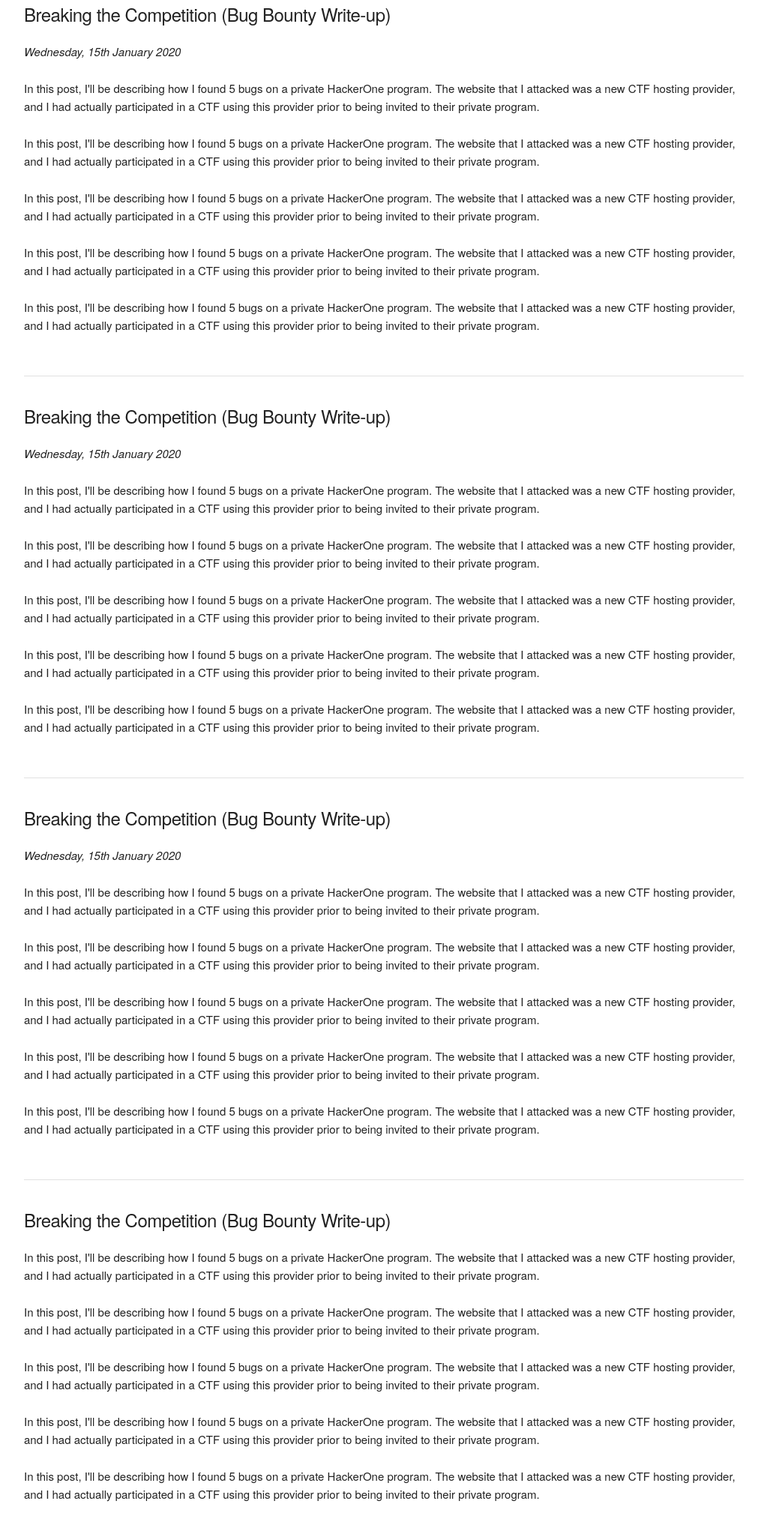
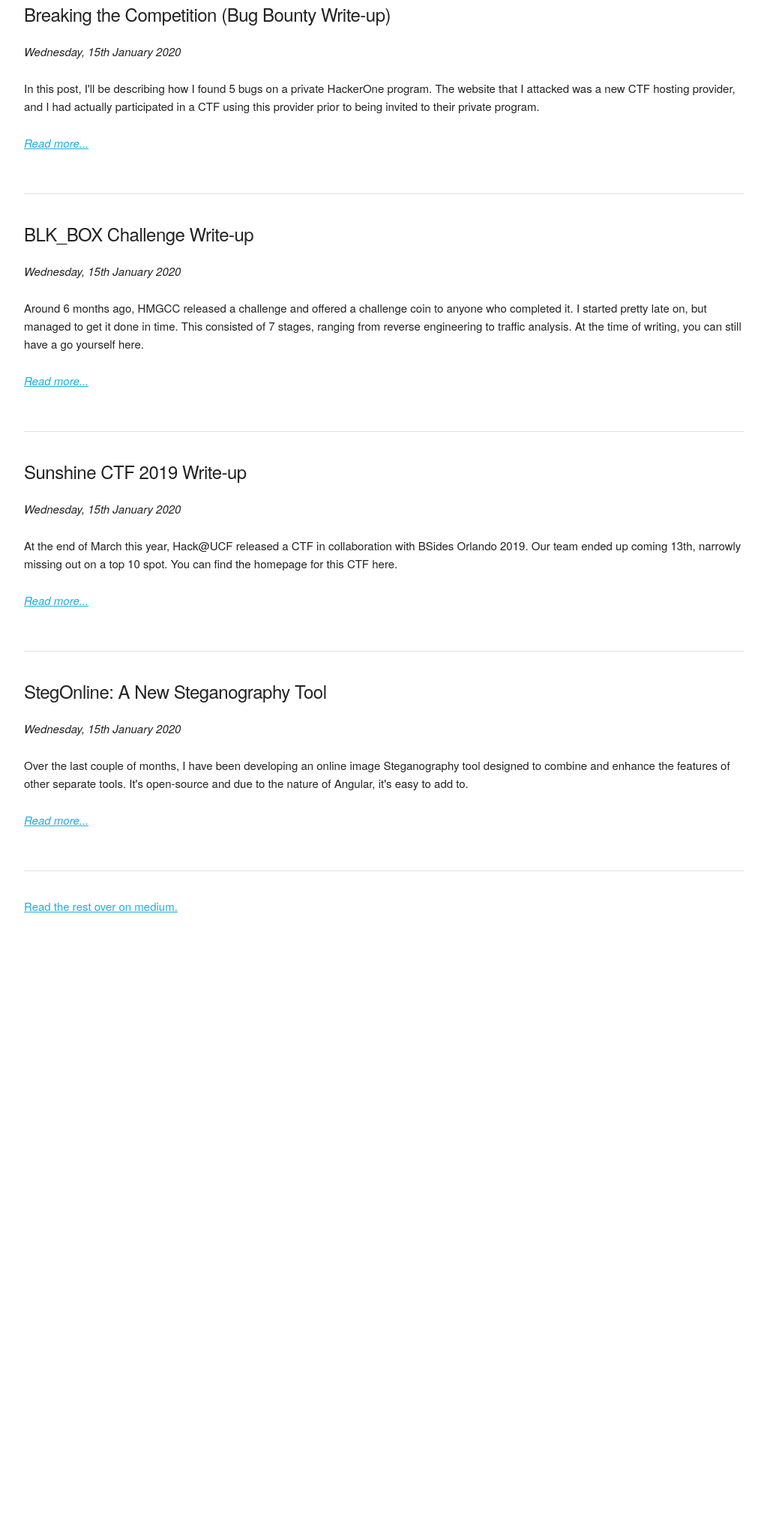
Before and after one commit to Ge0rg3/georgeom.net, a PHP site: page /blog.php in a window 1280 px wide. Shown: the part 238-2268 px from the top of the page at 75% size, without its empty margins (128-1151 px from the left). After the commit the page ends 1455 px from the top, so only its background shows below. Run offline with PHP 8.4, Linux system fonts and the light colour scheme.

Commit message:
Add blog page styling

```diff
--- a/assets/style.css
+++ b/assets/style.css
@@ -3,7 +3,7 @@ html {
     overflow-x: hidden;
     margin-right: calc(-1 * (100vw - 100%));
     padding-top: 0;
-  }
+}
 
 /* Skeleton helper funcs */
 .u-text-center {
@@ -33,7 +33,6 @@ html {
     color: black;
     padding-top: 2rem;
     padding-bottom: 2rem;
-    margin: 0;
 }
 
 /* Default spacer height, set dynamically by JS later */
--- a/blog.php
+++ b/blog.php
@@ -4,45 +4,34 @@
         <h5>Breaking the Competition (Bug Bounty Write-up)</h5>
         <p><i>Wednesday, 15th January 2020</i></p>
         <p>In this post, I'll be describing how I found 5 bugs on a private HackerOne program. The website that I attacked was a new CTF hosting provider, and I had actually participated in a CTF using this provider prior to being invited to their private program.</p>
-        <p>In this post, I'll be describing how I found 5 bugs on a private HackerOne program. The website that I attacked was a new CTF hosting provider, and I had actually participated in a CTF using this provider prior to being invited to their private program.</p>
-        <p>In this post, I'll be describing how I found 5 bugs on a private HackerOne program. The website that I attacked was a new CTF hosting provider, and I had actually participated in a CTF using this provider prior to being invited to their private program.</p>
-        <p>In this post, I'll be describing how I found 5 bugs on a private HackerOne program. The website that I attacked was a new CTF hosting provider, and I had actually participated in a CTF using this provider prior to being invited to their private program.</p>
-        <p>In this post, I'll be describing how I found 5 bugs on a private HackerOne program. The website that I attacked was a new CTF hosting provider, and I had actually participated in a CTF using this provider prior to being invited to their private program.</p>
+        <p><i><a href="https://medium.com/ctf-writeups/breaking-the-competition-bug-bounty-write-up-ca7cb7bc53f5">Read more...</a></i></p>
 </div>
-
 <hr>
 
 <div class="row">
-    <h5>Breaking the Competition (Bug Bounty Write-up)</h5>
-    <p><i>Wednesday, 15th January 2020</i></p>
-    <p>In this post, I'll be describing how I found 5 bugs on a private HackerOne program. The website that I attacked was a new CTF hosting provider, and I had actually participated in a CTF using this provider prior to being invited to their private program.</p>
-    <p>In this post, I'll be describing how I found 5 bugs on a private HackerOne program. The website that I attacked was a new CTF hosting provider, and I had actually participated in a CTF using this provider prior to being invited to their private program.</p>
-    <p>In this post, I'll be describing how I found 5 bugs on a private HackerOne program. The website that I attacked was a new CTF hosting provider, and I had actually participated in a CTF using this provider prior to being invited to their private program.</p>
-    <p>In this post, I'll be describing how I found 5 bugs on a private HackerOne program. The website that I attacked was a new CTF hosting provider, and I had actually participated in a CTF using this provider prior to being invited to their private program.</p>
-    <p>In this post, I'll be describing how I found 5 bugs on a private HackerOne program. The website that I attacked was a new CTF hosting provider, and I had actually participated in a CTF using this provider prior to being invited to their private program.</p>
+        <h5>BLK_BOX Challenge Write-up</h5>
+        <p><i>Wednesday, 15th January 2020</i></p>
+        <p>Around 6 months ago, HMGCC released a challenge and offered a challenge coin to anyone who completed it. I started pretty late on, but managed to get it done in time. This consisted of 7 stages, ranging from reverse engineering to traffic analysis. At the time of writing, you can still have a go yourself here.</p>
+        <p><i><a href="https://medium.com/ctf-writeups/blk-box-challenge-write-up-abc9a091142c">Read more...</a></i></p>
 </div>
-
 <hr>
 
 <div class="row">
-    <h5>Breaking the Competition (Bug Bounty Write-up)</h5>
-    <p><i>Wednesday, 15th January 2020</i></p>
-    <p>In this post, I'll be describing how I found 5 bugs on a private HackerOne program. The website that I attacked was a new CTF hosting provider, and I had actually participated in a CTF using this provider prior to being invited to their private program.</p>
-    <p>In this post, I'll be describing how I found 5 bugs on a private HackerOne program. The website that I attacked was a new CTF hosting provider, and I had actually participated in a CTF using this provider prior to being invited to their private program.</p>
-    <p>In this post, I'll be describing how I found 5 bugs on a private HackerOne program. The website that I attacked was a new CTF hosting provider, and I had actually participated in a CTF using this provider prior to being invited to their private program.</p>
-    <p>In this post, I'll be describing how I found 5 bugs on a private HackerOne program. The website that I attacked was a new CTF hosting provider, and I had actually participated in a CTF using this provider prior to being invited to their private program.</p>
-    <p>In this post, I'll be describing how I found 5 bugs on a private HackerOne program. The website that I attacked was a new CTF hosting provider, and I had actually participated in a CTF using this provider prior to being invited to their private program.</p>
+        <h5>Sunshine CTF 2019 Write-up</h5>
+        <p><i>Wednesday, 15th January 2020</i></p>
+        <p>At the end of March this year, Hack@UCF released a CTF in collaboration with BSides Orlando 2019. Our team ended up coming 13th, narrowly missing out on a top 10 spot. You can find the homepage for this CTF here.</p>
+        <p><i><a href="https://medium.com/ctf-writeups/sunshine-ctf-2019-write-up-c7174c0fb56">Read more...</a></i></p>
 </div>
-
 <hr>
 
 <div class="row">
-    <h5>Breaking the Competition (Bug Bounty Write-up)</h5>
-    <p>In this post, I'll be describing how I found 5 bugs on a private HackerOne program. The website that I attacked was a new CTF hosting provider, and I had actually participated in a CTF using this provider prior to being invited to their private program.</p>
-    <p>In this post, I'll be describing how I found 5 bugs on a private HackerOne program. The website that I attacked was a new CTF hosting provider, and I had actually participated in a CTF using this provider prior to being invited to their private program.</p>
-    <p>In this post, I'll be describing how I found 5 bugs on a private HackerOne program. The website that I attacked was a new CTF hosting provider, and I had actually participated in a CTF using this provider prior to being invited to their private program.</p>
-    <p>In this post, I'll be describing how I found 5 bugs on a private HackerOne program. The website that I attacked was a new CTF hosting provider, and I had actually participated in a CTF using this provider prior to being invited to their private program.</p>
-    <p>In this post, I'll be describing how I found 5 bugs on a private HackerOne program. The website that I attacked was a new CTF hosting provider, and I had actually participated in a CTF using this provider prior to being invited to their private program.</p>
+        <h5>StegOnline: A New Steganography Tool</h5>
+        <p><i>Wednesday, 15th January 2020</i></p>
+        <p>Over the last couple of months, I have been developing an online image Steganography tool designed to combine and enhance the features of other separate tools. It's open-source and due to the nature of Angular, it's easy to add to.</p>
+        <p><i><a href="https://medium.com/ctf-writeups/stegonline-a-new-steganography-tool-b4eddb8f8f57">Read more...</a></i></p>
 </div>
+<hr>
+
+<p><a href="https://medium.com/@georgeomnet">Read the rest over on medium.</a></p>
 
 <?php require("includes/footer.php") ?>
```
